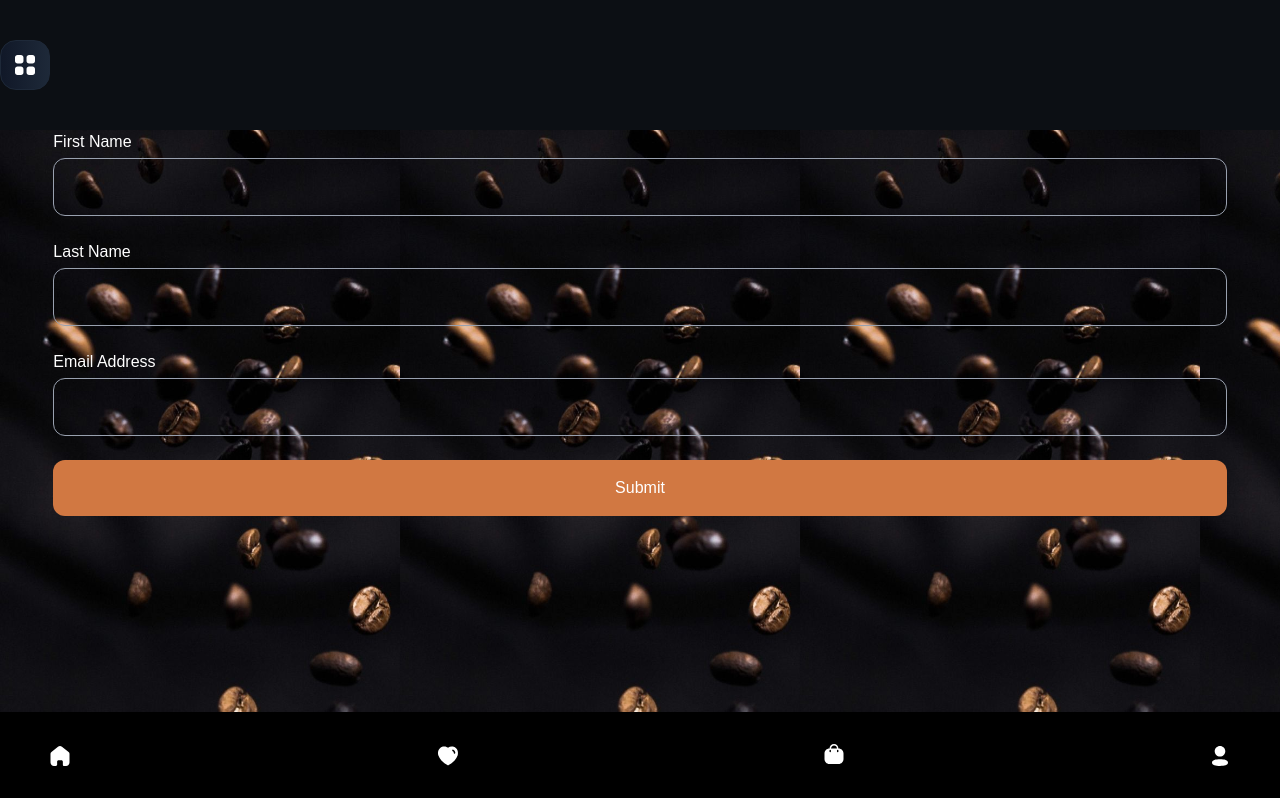
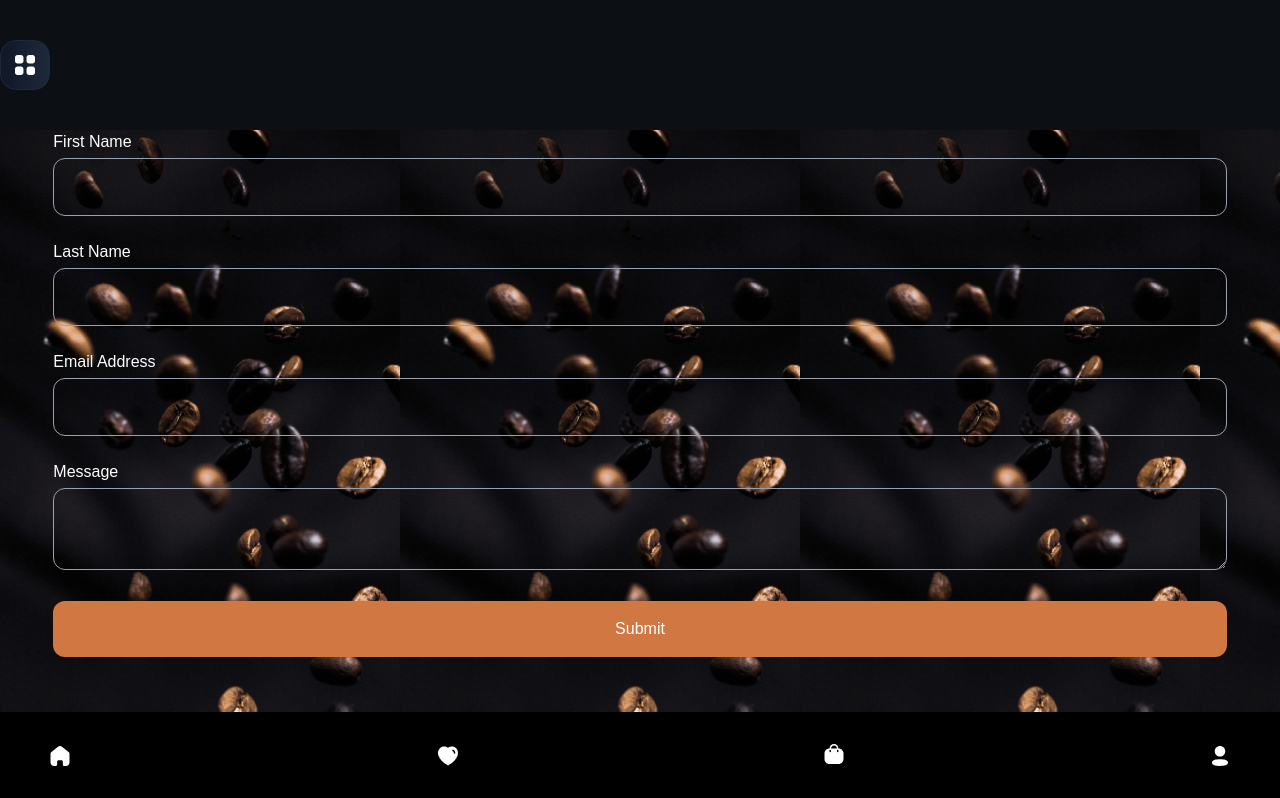
Before and after one commit to soniya-anvari/Coffee-Shop, a Next.js app: page /contact in a window 1280 px wide. Shown: the top 798 px of the page. Built offline with nearby package versions, Linux system fonts and the light colour scheme.

Commit message:
The function of sending data to the server is complete.

```diff
--- a/components/templates/contactUs/ContactUs.jsx
+++ b/components/templates/contactUs/ContactUs.jsx
@@ -1,5 +1,6 @@
 import React from 'react';
 import { useFormik } from 'formik';
+import axios from 'axios';
 
 const validate = values => {
   const errors = {};
@@ -19,6 +20,10 @@ const validate = values => {
     errors.email = 'Required';
   }
 
+  if (!values.message) {
+    errors.message = 'Required';
+  }
+
   return errors;
 };
 
@@ -29,15 +34,28 @@ const ContactUs = () => {
     firstName: '',
     lastName: '',
     email: '',
+    message: ''
   },
   validate,
-    onSubmit: values => {
-      submitHandler(values)
-    },
+  onSubmit: async (values, { resetForm }) => {
+    try {
+      const res = await axios.post('http://localhost:4000/contactMessages', { values });
+      console.log(res);
+      resetForm({
+  values: {
+    firstName: '',
+    lastName: '',
+    email: '',
+    message: ''
+  }
 });
-  const submitHandler=()=>{
+    } catch (err) {
+      console.log('error');
+    }
+  }
+});
 
-  }
+
   return (
     <div className='backdrop-blur-lg bg-[url(/images/contact.jpg)] h-[100vh] bg-contain'>
 
@@ -78,6 +96,18 @@ const ContactUs = () => {
       />
       {formik.errors.email ? <div className='text-red-400 text-[12px] mt-1'>{formik.errors.email}</div> : null}
       </div>
+        <div> <label htmlFor="message" className='text-white'>Message</label>
+      <textarea
+        id="message"
+        name="message"
+        type="text"
+        className='border border-gray-400 outline-none mt-1 text-white bg-none p-4 rounded-xl w-full'
+
+        onChange={formik.handleChange}
+        value={formik.values.message}
+      ></textarea>
+      {formik.errors.message ? <div className='text-red-400 text-[12px] mt-1'>{formik.errors.message}</div> : null}
+      </div>
       <button className='bg-[var(--orange-accent)]  p-4 rounded-xl w-full py-4 text-white' type="submit">Submit</button>
     </form>
     </div>
--- a/data/db.json
+++ b/data/db.json
@@ -312,6 +312,54 @@
       "img": "/images/beans-9.jpg",
       "off": 12
     }
+  ],
+  "contactMessages": [
+    {
+      "id": "e173",
+      "values": {
+        "firstName": "sonia",
+        "lastName": "snva",
+        "email": "soniyaavdev@gmail.com",
+        "text": "sss",
+        "message": "sskkls"
+      }
+    },
+    {
+      "id": "07b5",
+      "values": {
+        "firstName": "sonia",
+        "lastName": "snva",
+        "email": "soniyaavdev@gmail.com",
+        "text": "sss",
+        "message": "sskkls"
+      }
+    },
+    {
+      "id": "9dd2",
+      "values": {
+        "firstName": "s",
+        "lastName": "s",
+        "email": "ss@gmail.com",
+        "message": ";ldmcnkn"
+      }
+    },
+    {
+      "id": "1940",
+      "values": {
+        "firstName": "s",
+        "lastName": "s",
+        "email": "sajisoni138@gmail.com",
+        "message": ";ldmcnkns"
+      }
+    },
+    {
+      "id": "24c4",
+      "values": {
+        "firstName": "س",
+        "lastName": "س",
+        "email": "ss@gmail.com",
+        "message": ";lmcnknsس"
+      }
+    }
   ]
-
 }
--- a/package.json
+++ b/package.json
@@ -16,6 +16,7 @@
     "react": "^19.0.0",
     "react-burger-menu": "^3.1.0",
     "react-dom": "^19.0.0",
+    "sonner": "^2.0.6",
     "swiper": "^11.2.10"
   },
   "devDependencies": {
```
Also changed, not shown: 1 other file (tests, documents, lock files or other folders). Lines whose indentation alone changed are shown as unchanged.
